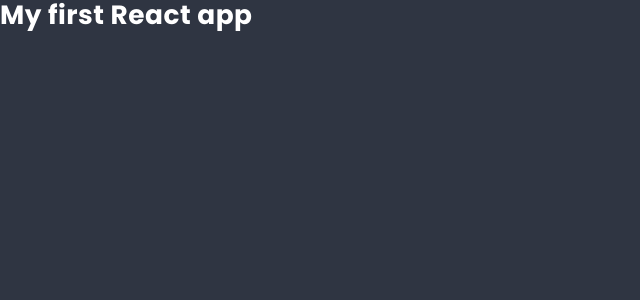
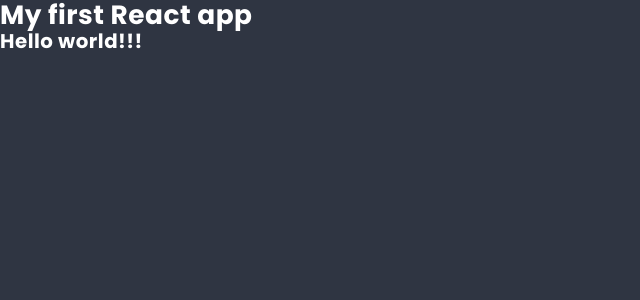
Before and after one commit to gabarela/react, a React app: page / in a window 1280 px wide. Shown: the top 300 px of the page, without its empty margins (0-640 px from the left). Built offline with nearby package versions, Linux system fonts and the light colour scheme.

Commit message:
minor changes (m 11.2)

```diff
--- a/src/components/App/App.js
+++ b/src/components/App/App.js
@@ -3,9 +3,10 @@
 class App extends React.Component {
   render() {
     return (
-      <div>
+      <main className="app-content">
         <h1>My first React app</h1>
-      </div>
+        <h2>Hello world!!!</h2>
+      </main>
     )
   }
 }
```
